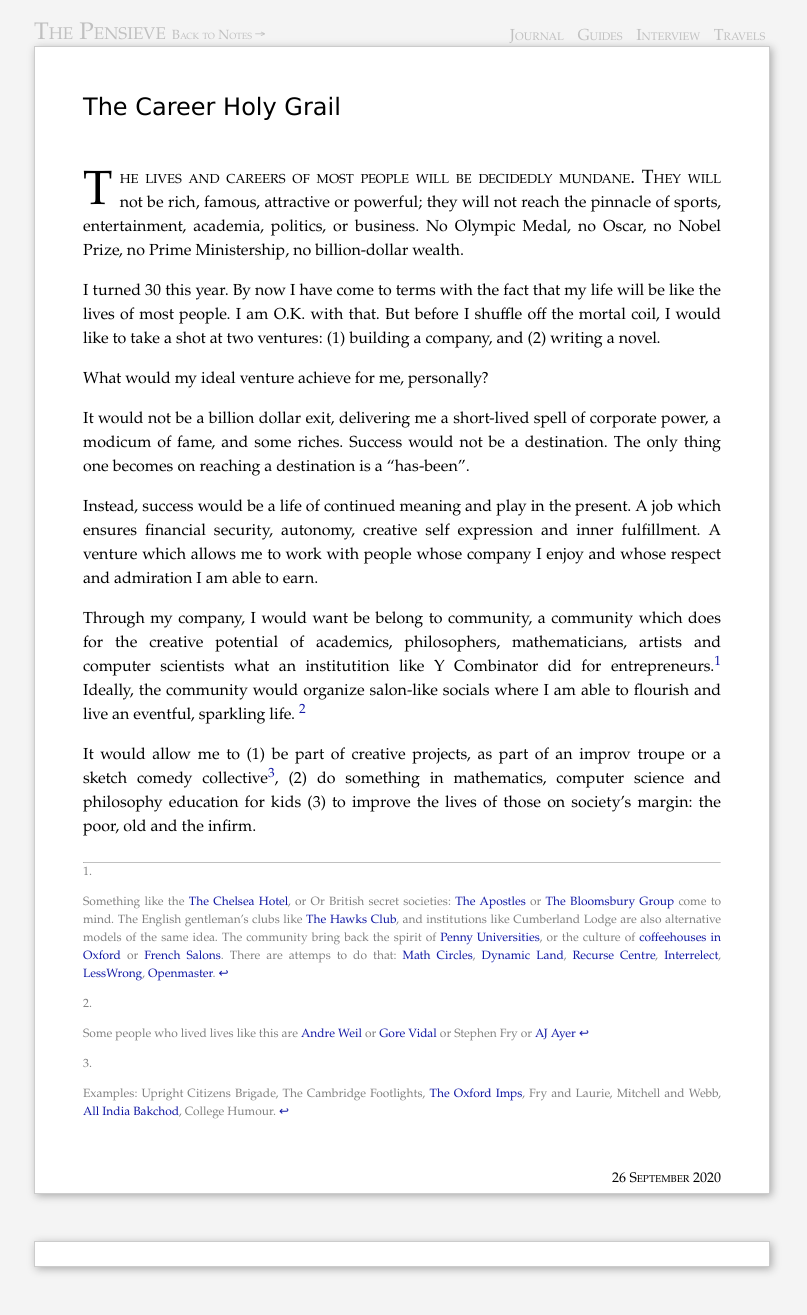
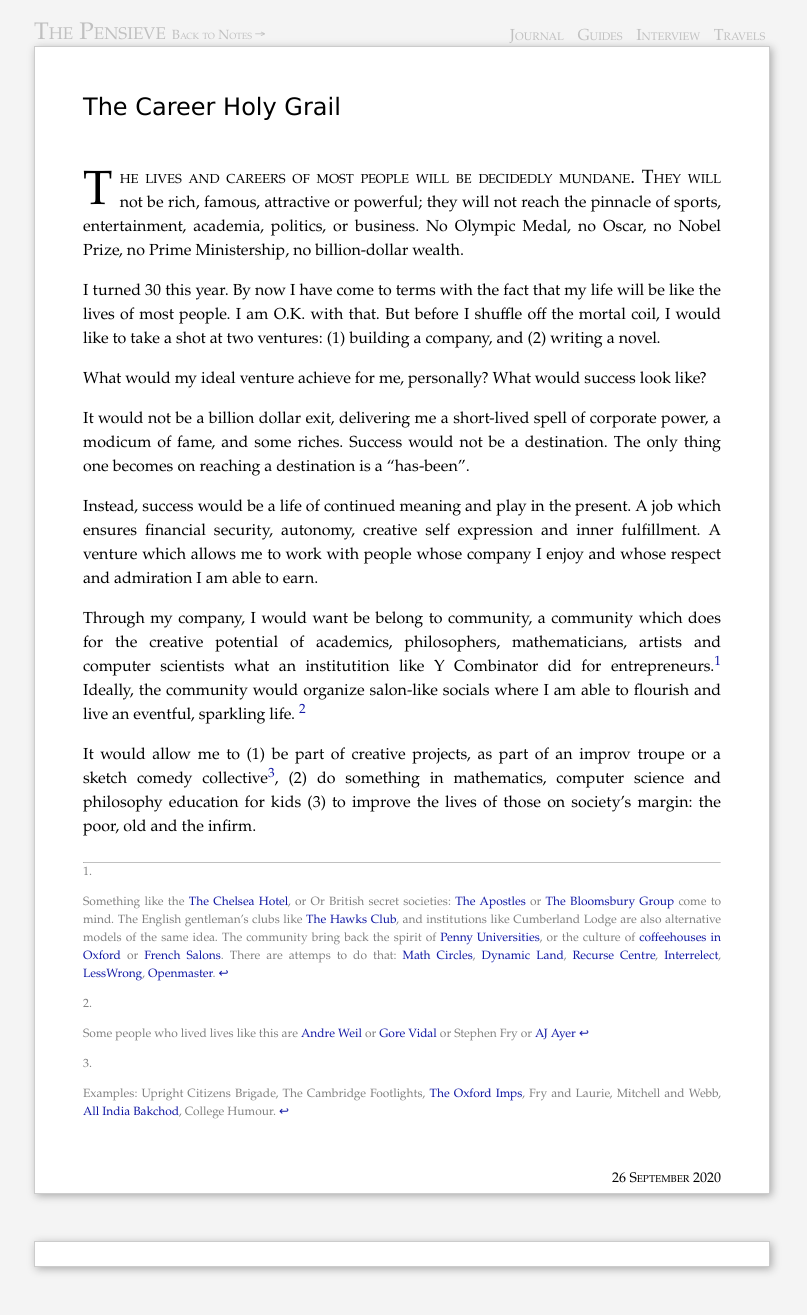
Before and after one commit to piyushahuja/piyushahuja.github.io, a Jekyll site: the page built from _posts/journal/2020-09-26-grail.md, in a window 1280 px wide. Shown: the whole page, without its empty margins (238-1045 px from the left). Built offline with Jekyll 4.4.1, drawn with Linux system fonts in a browser that asks for light colours; comment, search, counter and statistics services are not loaded.

```diff
--- a/_posts/journal/2020-09-26-grail.md
+++ b/_posts/journal/2020-09-26-grail.md
@@ -13,7 +13,7 @@ The lives and careers of most people will be decidedly mundane.  They will not b
 
 I turned 30 this year. By now I have come to terms with the fact that my life will be like the lives of most people. I am O.K. with that. But before I shuffle off the mortal coil, I would like to take a shot at two ventures: (1) building a company, and (2) writing a novel.
 
-What would my ideal venture achieve for me, personally?
+What would my ideal venture achieve for me, personally? What would success look like?
 
 It would not be a billion dollar exit, delivering me a short-lived spell of corporate power,  a modicum of fame, and some riches. Success would not be a destination. The only thing one becomes on reaching a destination is a "has-been".
 
```
